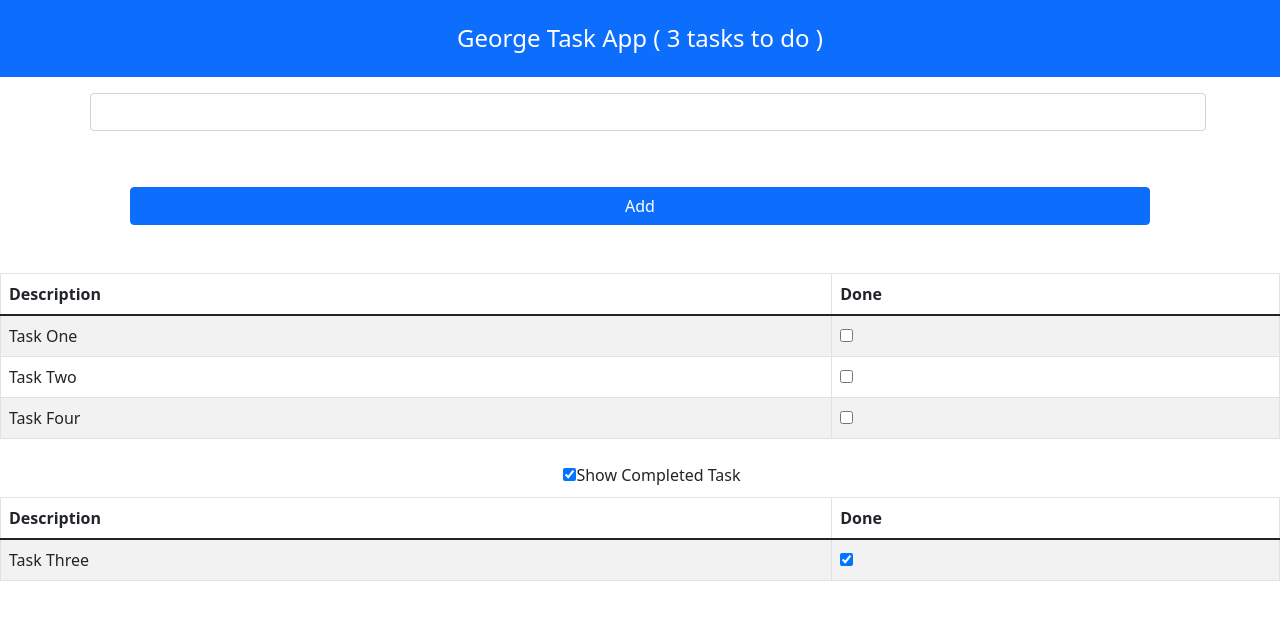
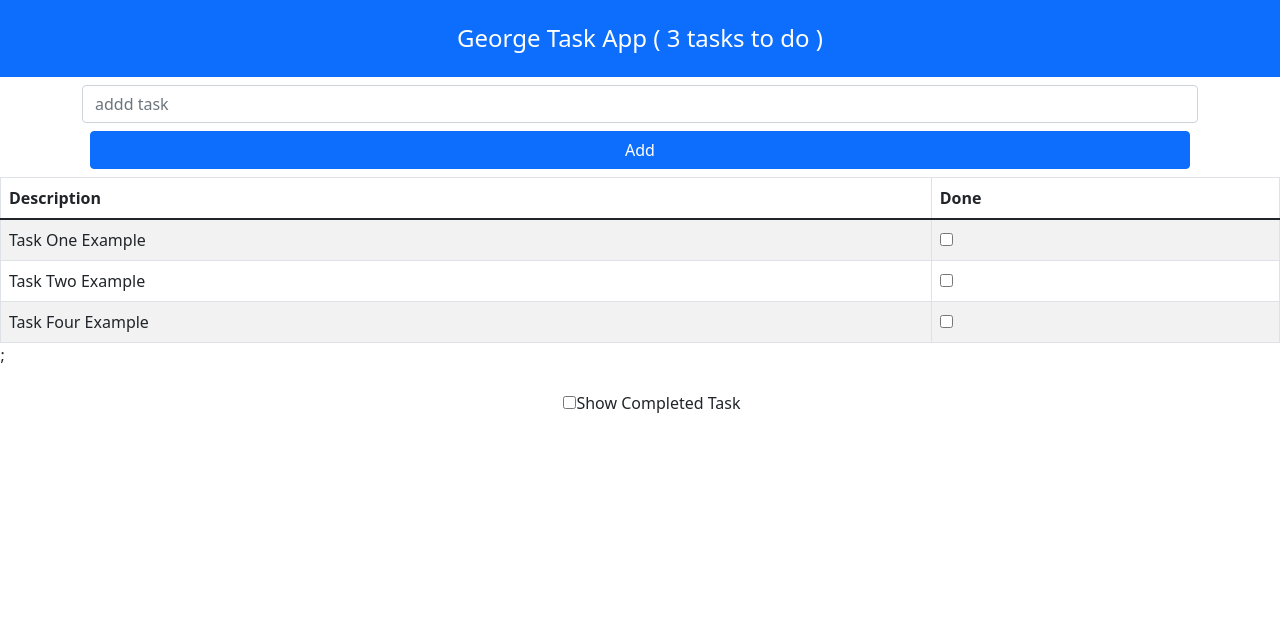
Before and after one commit to GeorgeWebDeveloper503/Task-App-With-useEffect-and-LocalStorage, a React (Create React App) app: page / in a window 1280 px wide. Shown: the top 620 px of the page. Built offline with nearby package versions, Linux system fonts and the light colour scheme.

Commit message:
Finished example

```diff
--- a/src/App.js
+++ b/src/App.js
@@ -1,4 +1,4 @@
-import { useState } from 'react';
+import { useState, useEffect } from 'react';
 import TaskRow from '../src/components/TaskRow';
 import TaskBanner from '../src/components/TaksBanner';
 import TaskCreator from '../src/components/TaskCreator';
@@ -7,14 +7,29 @@ import VisibilityControl from '../src/components/VisibilityControl';
 function App() {
 
   const [userName, setUserName] = useState('George');
-  const [taskItems, settaskItems] = useState([
-      {name:"Task One", done: false},
-      {name:"Task Two", done: false},
-      {name:"Task Three", done: true},
-      {name:"Task Four", done: false},
-    ]);
+  const [taskItems, settaskItems] = useState([{}]);
 
-    const [showCompleted, setShowCompleted] = useState(true);
+    let [showCompleted, setShowCompleted] = useState();
+
+    useEffect(()=>{
+        let data = localStorage.getItem('tasks');
+          if(data !=null){
+            settaskItems(JSON.parse(data));
+          }else{
+            settaskItems([
+              {name:"Task One Example", done: false},
+              {name:"Task Two Example", done: false},
+              {name:"Task Three Example", done: true},
+              {name:"Task Four Example", done: false},
+            ])
+            setShowCompleted(false);
+          }
+    },[])
+
+    useEffect(()=>{
+        localStorage.setItem('tasks',JSON.stringify(taskItems));
+    },[taskItems])
+
 
     const createNewTask = (taskName) => {
       if(!taskItems.find(t => t.name === taskName)){
@@ -25,6 +40,11 @@ function App() {
     const toggleTask = task =>{
       settaskItems(taskItems.map(t => (t.name === task.name ? {...t, done: !t.done} : t)));
     }
+
+
+    const TaskTableRows = (doneValue) =>{
+      return <TaskRow TaskRow={taskItems} toggleTask={toggleTask} doneValue={doneValue} ></TaskRow>;
+    };
 
 
 
@@ -42,7 +62,7 @@ function App() {
             </tr>
           </thead>
           <tbody>
-            <TaskRow TaskRow={taskItems} toggleTask={toggleTask} ></TaskRow>
+            {TaskTableRows(false)};
           </tbody>
         </table>
 
@@ -65,19 +85,7 @@ function App() {
             </thead>
             <tbody>
               {
-                taskItems
-                .filter(task => task.done === true)
-                .map(task =>(
-                    <tr key={task.name}>
-                      <td>{task.name}</td>
-                      <td>
-                          <input
-                            type="checkbox"
-                            checked={task.done}
-                            onChange={() => toggleTask(task)}  />
-                      </td>
-                    </tr>
-                  ))
+                TaskTableRows(true)
               }
             </tbody>
           </table>
--- a/src/components/TaskCreator.js
+++ b/src/components/TaskCreator.js
@@ -15,15 +15,16 @@ function TaskCreator(props) {
   }
 
   return (
-    <div className='container mt-3'>
+    <div className='container'>
         <input
             type="text"
-            className='form-control m-2'
+            className='form-control'
             value={newTaskNmae}
             onChange={updatedNewTaskName}
+            placeholder='addd task'
         />
             <div class="d-grid gap-2">
-            <button class="btn btn-primary m-5" type="button" onClick={createNewTask}>Add</button>
+            <button class="btn btn-primary m-2" type="button" onClick={createNewTask}>Add</button>
             </div>
     </div>
 
--- a/src/components/TaskRow.js
+++ b/src/components/TaskRow.js
@@ -3,7 +3,7 @@ import React from "react";
 function TaskRow(props) {
   return (
     props.TaskRow
-    .filter(task => task.done === false)
+    .filter(task => task.done === props.doneValue)
     .map(task =>(
         <tr key={task.name}>
           <td>{task.name}</td>
```
